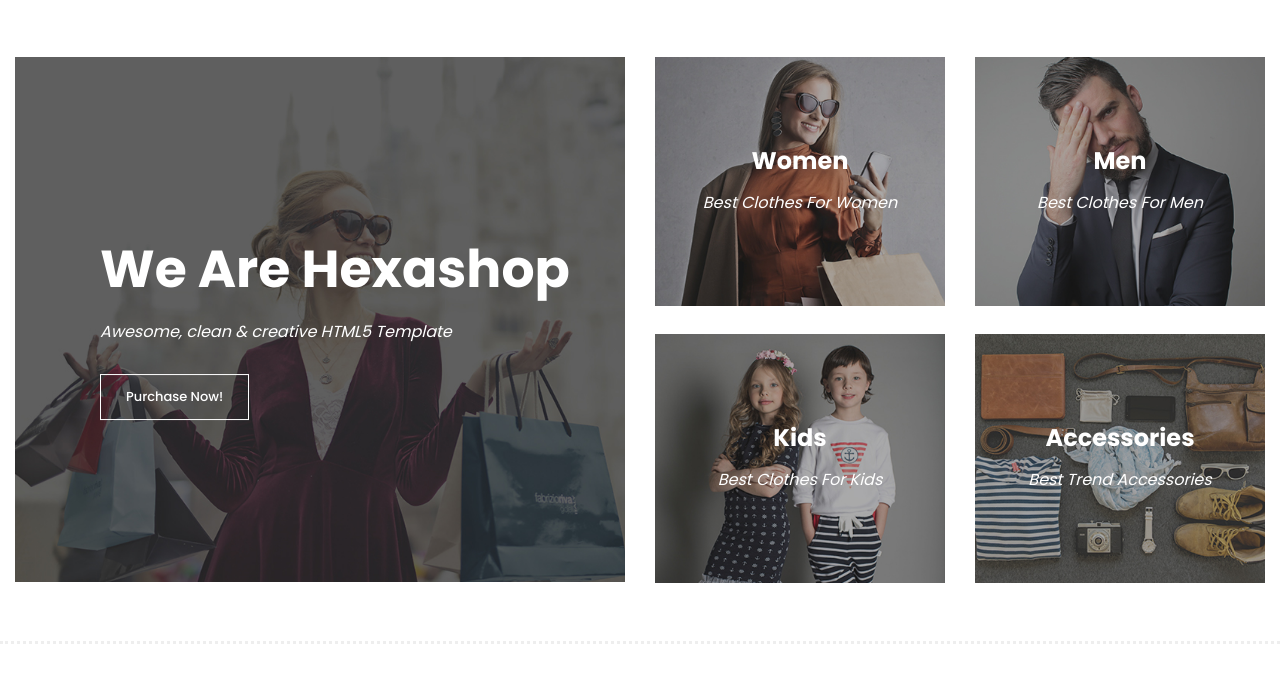
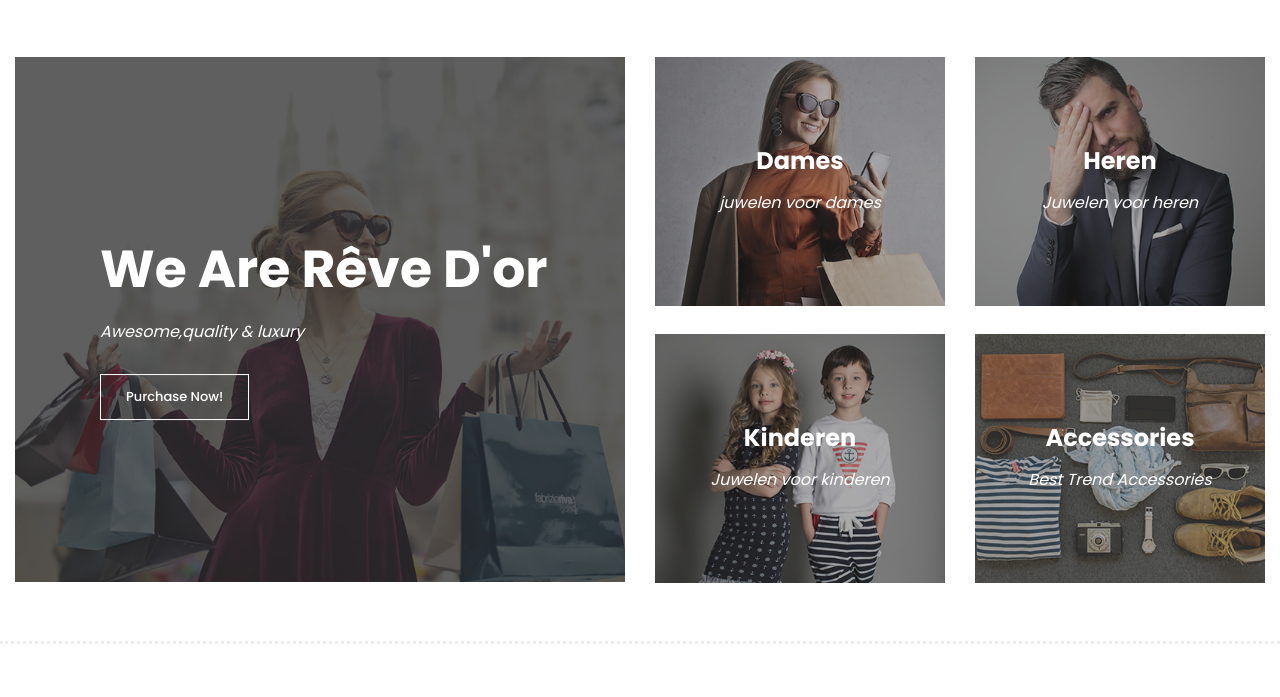
Before and after one commit to JenteDH/R-ve-D-or, a plain HTML site: page index.html in a window 1280 px wide. Shown: the part 103-800 px from the top of the page. Drawn offline with Linux system fonts and the light colour scheme.

Commit message:
index aangepast
ss

```diff
--- a/index.html
+++ b/index.html
@@ -9,7 +9,7 @@
     <meta name="author" content="">
     <link href="https://fonts.googleapis.com/css?family=Poppins:100,200,300,400,500,600,700,800,900&display=swap" rel="stylesheet">
 
-    <title>Hexashop Ecommerce HTML CSS Template</title>
+    <title>Rêve D'or Webshop</title>
 
 
     <!-- Additional CSS Files -->
@@ -100,8 +100,8 @@ https://templatemo.com/tm-571-hexashop
                     <div class="left-content">
                         <div class="thumb">
                             <div class="inner-content">
-                                <h4>We Are Hexashop</h4>
-                                <span>Awesome, clean &amp; creative HTML5 Template</span>
+                                <h4>We Are Rêve D'or</h4>
+                                <span>Awesome,quality &amp; luxury</span>
                                 <div class="main-border-button">
                                     <a href="#">Purchase Now!</a>
                                 </div>
@@ -117,15 +117,15 @@ https://templatemo.com/tm-571-hexashop
                                 <div class="right-first-image">
                                     <div class="thumb">
                                         <div class="inner-content">
-                                            <h4>Women</h4>
-                                            <span>Best Clothes For Women</span>
+                                            <h4>Dames</h4>
+                                            <span>juwelen voor dames</span>
                                         </div>
                                         <div class="hover-content">
                                             <div class="inner">
-                                                <h4>Women</h4>
-                                                <p>Lorem ipsum dolor sit amet, conservisii ctetur adipiscing elit incid.</p>
+                                                <h4>Dames</h4>
+                                                <p>Oorbellen,ringen,ketingen en nog zo veel meer</p>
                                                 <div class="main-border-button">
-                                                    <a href="#">Discover More</a>
+                                                    <a href="#">Bekijk meer!</a>
                                                 </div>
                                             </div>
                                         </div>
@@ -137,15 +137,15 @@ https://templatemo.com/tm-571-hexashop
                                 <div class="right-first-image">
                                     <div class="thumb">
                                         <div class="inner-content">
-                                            <h4>Men</h4>
-                                            <span>Best Clothes For Men</span>
+                                            <h4>Heren</h4>
+                                            <span>Juwelen voor heren</span>
                                         </div>
                                         <div class="hover-content">
                                             <div class="inner">
-                                                <h4>Men</h4>
-                                                <p>Lorem ipsum dolor sit amet, conservisii ctetur adipiscing elit incid.</p>
+                                                <h4>Heren</h4>
+                                                <p>Horloges,kettingen en ringen en nog veel meer</p>
                                                 <div class="main-border-button">
-                                                    <a href="#">Discover More</a>
+                                                    <a href="#">Bekijk meer!</a>
                                                 </div>
                                             </div>
                                         </div>
@@ -157,15 +157,15 @@ https://templatemo.com/tm-571-hexashop
                                 <div class="right-first-image">
                                     <div class="thumb">
                                         <div class="inner-content">
-                                            <h4>Kids</h4>
-                                            <span>Best Clothes For Kids</span>
+                                            <h4>Kinderen</h4>
+                                            <span>Juwelen voor kinderen</span>
                                         </div>
                                         <div class="hover-content">
                                             <div class="inner">
-                                                <h4>Kids</h4>
-                                                <p>Lorem ipsum dolor sit amet, conservisii ctetur adipiscing elit incid.</p>
+                                                <h4>Kinderen</h4>
+                                                <p>Oorbellen,horloges, en nog veel meer</p>
                                                 <div class="main-border-button">
-                                                    <a href="#">Discover More</a>
+                                                    <a href="#">Bekijk meer!</a>
                                                 </div>
                                             </div>
                                         </div>
```
